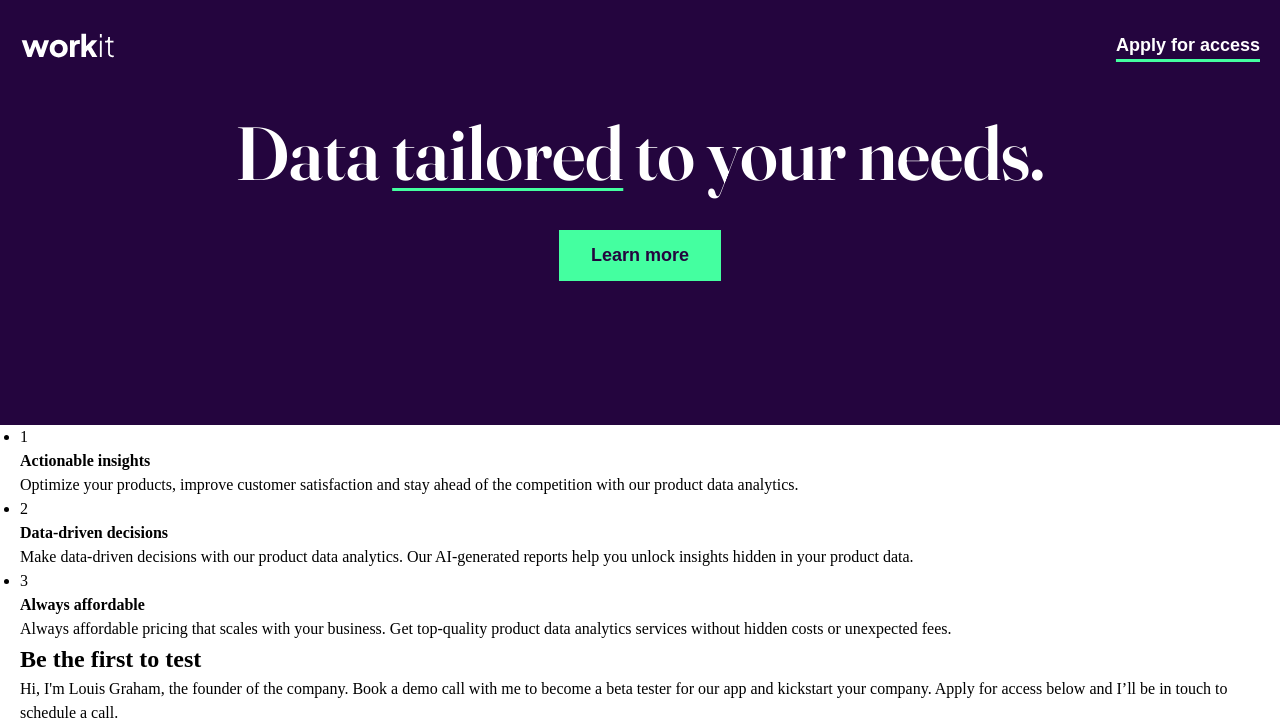
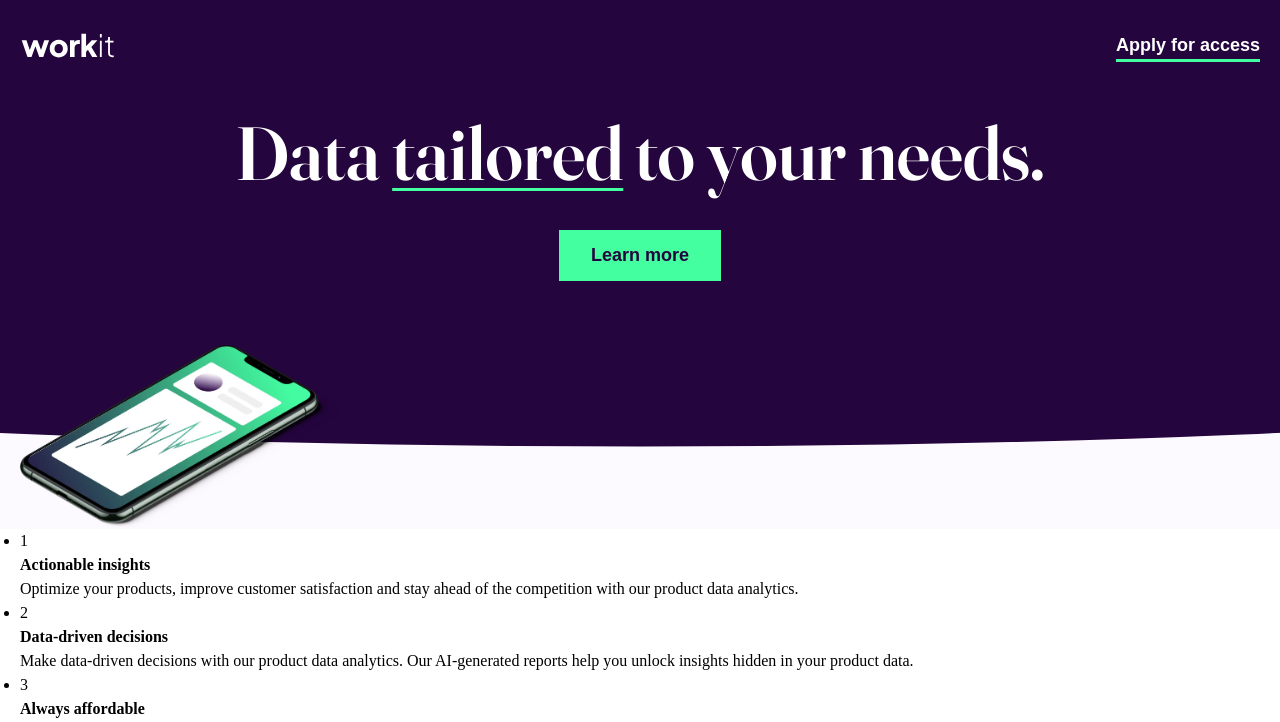
Before and after one commit to KonradJam/workit-landing-page, a website: page index.html in a window 1280 px wide. Shown: the top 722 px of the page. Drawn offline with Linux system fonts and the light colour scheme; a web font is replaced by a local one.

Commit message:
Positione hero image

```diff
--- a/assets/scss/styles.scss
+++ b/assets/scss/styles.scss
@@ -9,6 +9,7 @@
 }
 
 .hero {
+    position: relative;
     background-color: $color-purple-900;
 
     &__navbar {
@@ -21,7 +22,7 @@
     &__content {
         @include d-flex($spacing-500);
         text-align: center;
-        padding-block: $spacing-700 $spacing-1800;
+        padding-block: $spacing-700 $spacing-800;
     }
 
     &__underline {
@@ -51,3 +52,24 @@
         margin: 0 auto;
     }
 }
+
+.hero__secondary {
+    position: relative;
+    background-color: $color-purple-100;
+
+    &::after {
+        content: '';
+        position: absolute;
+        top: 0;
+        inline-size: 100%;
+        block-size: 100%;
+        background-color: $color-purple-900;
+        z-index: 1;
+        clip-path: ellipse(100% 55% at 50% 0);
+    }
+
+    &-image {
+        position: relative;
+        z-index: 2;
+    }
+}
--- a/index.html
+++ b/index.html
@@ -9,7 +9,6 @@
   <link rel="stylesheet" href="./assets/css/styles.css">
 </head>
 <body>
-
   <main class="page">
     <header class="hero">
       <div class="container">
@@ -23,6 +22,12 @@
         </div>
       </div>
     </header>
+    <div class="hero__secondary">
+      <div class="hero__secondary-ellipse"></div>
+      <div class="container">
+        <img class="hero__secondary-image" src="/assets/images/image-hero.webp" alt="" aria-disabled="true" width="320" height="184">
+      </div>
+    </div>
     <div class="container">
       <section class="content">
         <ul class="content__list">
```
Also changed, not shown: assets/css/styles.css.
